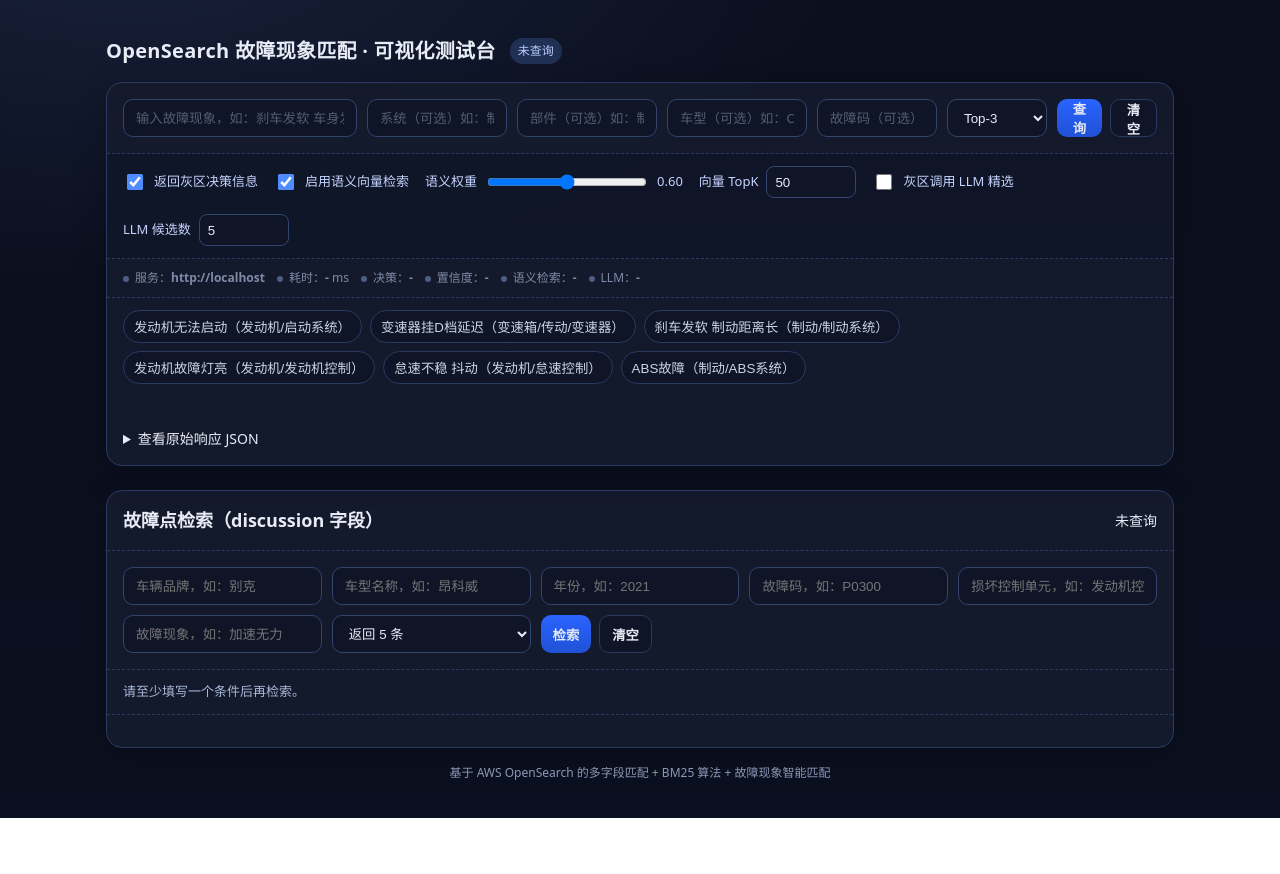
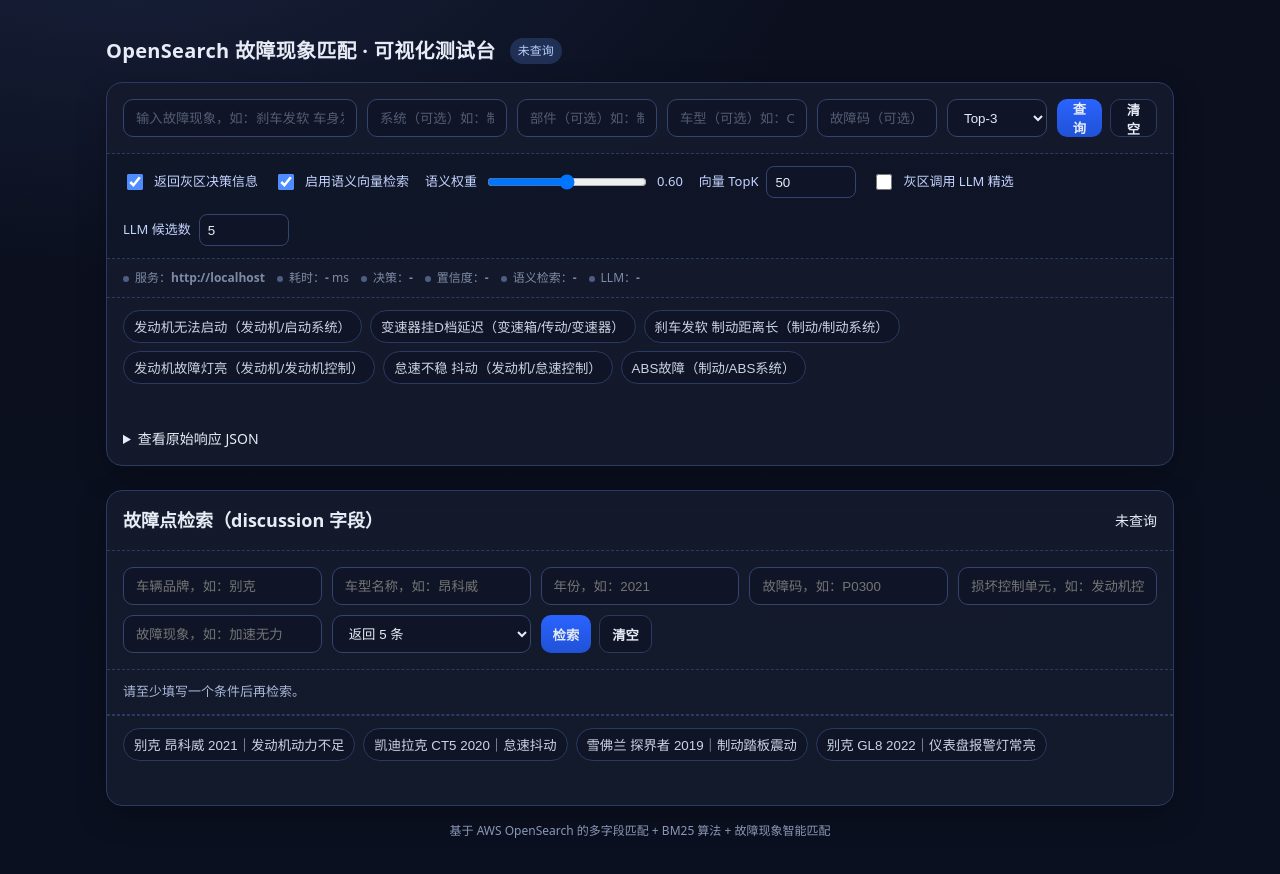
Before and after one commit to pubg1/gray_route, a plain HTML site: page web/index.html in a window 1280 px wide. Before the commit the page ends 818 px from the top, so only its background shows below. Drawn offline with Linux system fonts and the light colour scheme.

Commit message:
Add preset examples for fault point query

```diff
--- a/web/index.html
+++ b/web/index.html
@@ -148,6 +148,7 @@
       </form>
 
       <div class="fault-meta" id="fault-meta">请至少填写一个条件后再检索。</div>
+      <div class="examples" id="fault-examples"></div>
       <div class="fault-results" id="fault-results"></div>
     </div>
 
@@ -211,6 +212,32 @@
     const faultResults = document.getElementById('fault-results');
     const faultMeta = document.getElementById('fault-meta');
     const faultTotal = document.getElementById('fault-total');
+    const faultExamplesWrap = document.getElementById('fault-examples');
+
+    const FAULT_EXAMPLES = [
+      { brand: '别克', name: '昂科威', year: '2021', code: 'P0014', unit: '发动机控制模块', symptom: '发动机动力不足' },
+      { brand: '凯迪拉克', name: 'CT5', year: '2020', code: 'P0300', unit: '点火系统', symptom: '怠速抖动' },
+      { brand: '雪佛兰', name: '探界者', year: '2019', code: 'C0040', unit: 'ABS控制模块', symptom: '制动踏板震动' },
+      { brand: '别克', name: 'GL8', year: '2022', code: 'U0100', unit: '车身控制模块', symptom: '仪表盘报警灯常亮' },
+    ];
+
+    FAULT_EXAMPLES.forEach(example => {
+      const button = document.createElement('button');
+      button.type = 'button';
+      const title = [example.brand, example.name, example.year].filter(Boolean).join(' ');
+      const faultLabel = example.symptom ? `｜${example.symptom}` : '';
+      button.textContent = `${title}${faultLabel}`;
+      button.onclick = () => {
+        faultBrand.value = example.brand || '';
+        faultName.value = example.name || '';
+        faultYear.value = example.year || '';
+        faultCode.value = example.code || '';
+        faultUnit.value = example.unit || '';
+        faultSymptom.value = example.symptom || '';
+        runFaultQuery();
+      };
+      faultExamplesWrap.appendChild(button);
+    });
 
     runBtn.addEventListener('click', runQuery);
     semanticWeight.addEventListener('input', ()=>{
```
